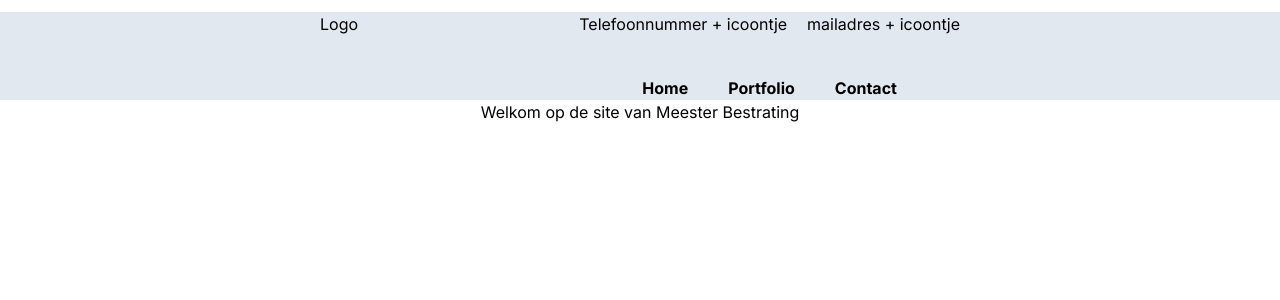
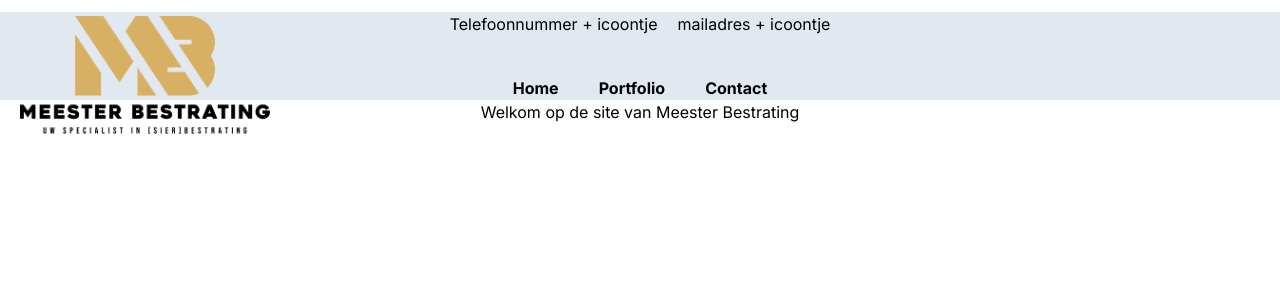
Before and after one commit to LokanHarmanny/meester-bestrating, a Next.js app: page / in a window 1280 px wide. Shown: the top 300 px of the page. Built offline with nearby package versions, Linux system fonts and the light colour scheme.

Commit message:
Add logo fiddle with header

```diff
--- a/src/ui/Header.tsx
+++ b/src/ui/Header.tsx
@@ -1,10 +1,18 @@
+import Image from "next/image";
 import MainMenu from "./MainMenu";
 
 export default function Header() {
   return (
-    <div className="flex justify-center bg-slate-200 w-screen mt-3 mx-auto">
-      <div className="flex justify-between w-full max-w-[40rem]">
-        <div className="w-[10rem]">Logo</div>
+    <div className="flex  bg-slate-200 w-screen mt-3 mx-auto">
+      <div className="flex justify-center relative w-full">
+        <div className="absolute top-1 left-5 z-5 ">
+          <Image
+            src={"/images/logo.png"}
+            alt={"logo"}
+            width={250}
+            height={250}
+          />
+        </div>
         <div className="flex flex-col">
           <div className="flex space-x-5">
             <div>Telefoonnummer + icoontje</div>
```
Also changed, not shown: public/images/logo.png (added).
